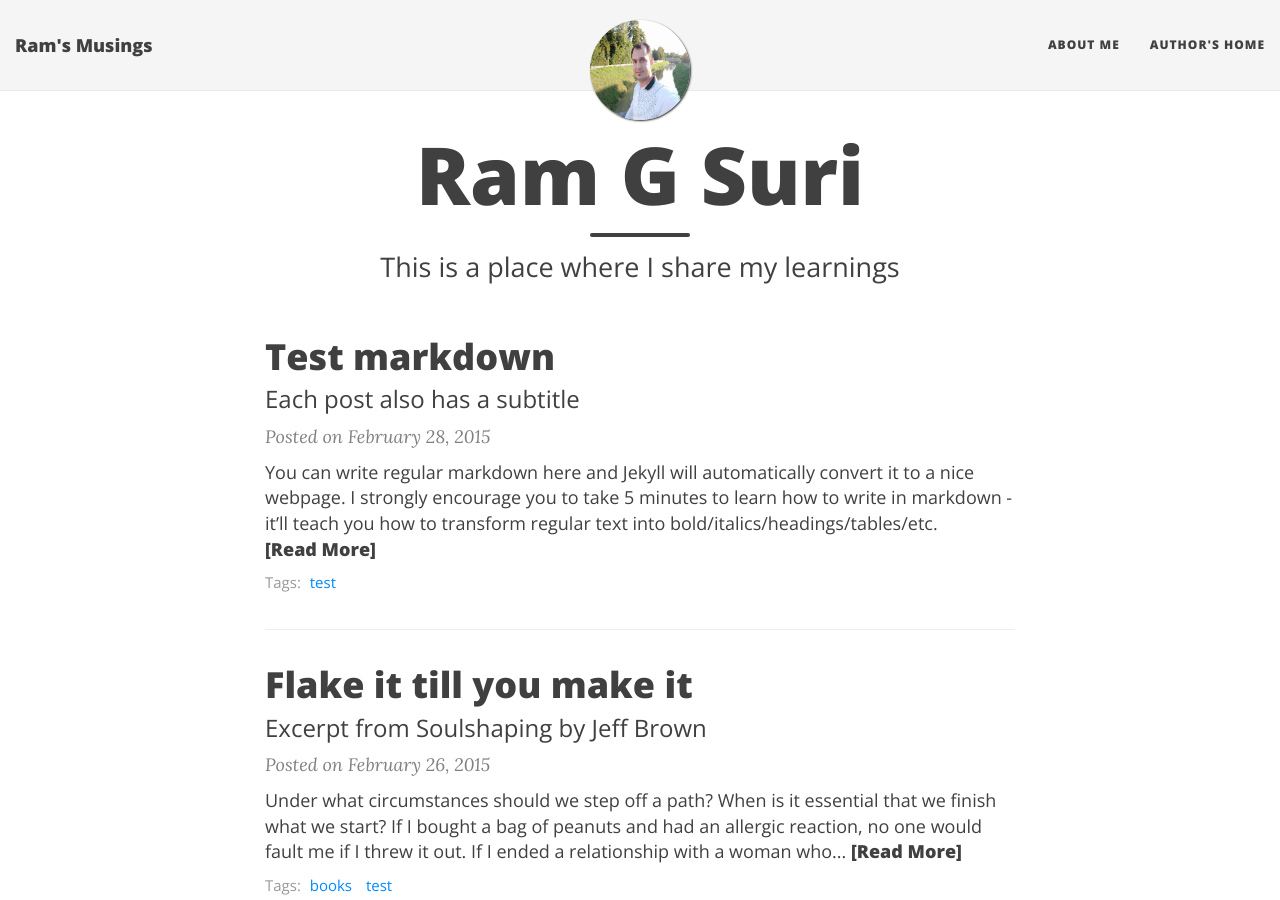
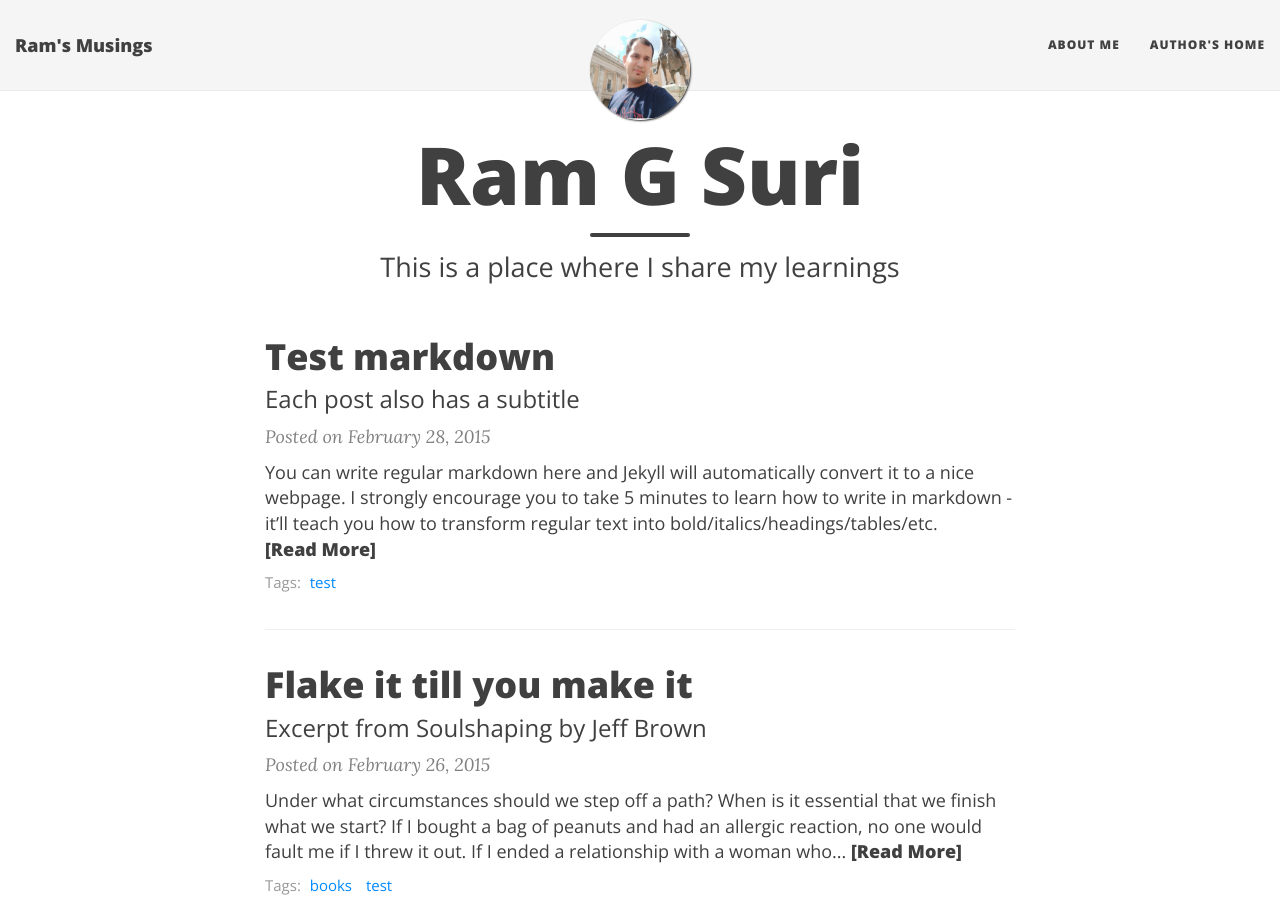
Before and after one commit to ramgsuri/ramgsuri.github.io, a Jekyll site: the page built from index.html, in a window 1280 px wide and 900 px high. Built offline with Jekyll 4.4.1, drawn with Linux system fonts in a browser that asks for light colours; nearby versions of some CDN libraries; the list of posts is cut into pages by our own code.

Commit message:
Adds profile image

```diff
--- a/_config.yml
+++ b/_config.yml
@@ -25,7 +25,7 @@ navbar-links:
 
 # Image to show in the navigation bar - image must be a square (width = height)
 # Remove this parameter if you don't want an image in the navbar
-avatar: "/img/me.png"
+avatar: "/img/me1.png"
 
 # If you want to have an image logo in the top-left corner instead of the title text,
 # then specify the following parameter
```
Also changed, not shown: img/me1.png (added).
